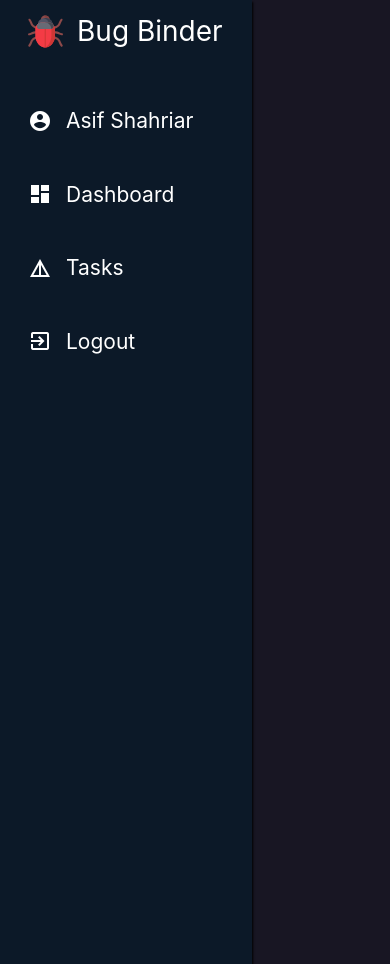
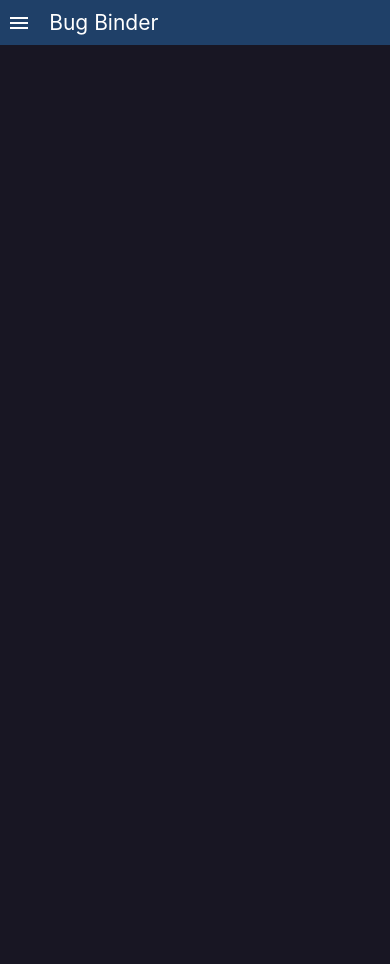
Before and after one commit to as-shahriar/bug-binder, a Django app: page /dashboard in a window 390 px wide. Run offline with Django 3.2, Linux system fonts and the light colour scheme.

Commit message:
Added Mobile Nav

```diff
--- a/bugbinder/Templates/base.html
+++ b/bugbinder/Templates/base.html
@@ -2,6 +2,7 @@
 <!DOCTYPE html>
 <html>
   <head>
+    <meta name="theme-color" content="#0c1928" />
     <!--Import Google Icon Font-->
     <link
       rel="shortcut icon"
@@ -28,22 +29,19 @@
   </head>
 
   <body>
-    <ul class="sidenav cyan darken-4" id="mobile-links">
-      <li>
-        <a href="#" class="brand-logo white-text"><span>Bug Binder</span></a>
-      </li>
-      <li>
-        <a href="#" class="white-text">
-          <span>Login</span
-          ><i class="material-icons left white-text">account_box</i>
-        </a>
-      </li>
-      <li>
-        <a href="#" class="white-text"
-          ><i class="material-icons left white-text">local_hospital</i
-          ><span>Sign up</span></a
-        >
-      </li>
+    <ul class="menu sidenav" id="mobile-links">
+      <a href="#"
+        ><li><i class="material-icons">account_circle</i>Asif Shahriar</li></a
+      >
+      <a href="#"
+        ><li><i class="material-icons">dashboard</i>Dashboard</li></a
+      >
+      <a href="#"
+        ><li><i class="material-icons">details</i>Tasks</li></a
+      >
+      <a href="#"
+        ><li><i class="material-icons">exit_to_app</i>Logout</li></a
+      >
     </ul>
 
     <div class="main">
@@ -69,7 +67,18 @@
           >
         </ul>
       </div>
-      <div class="right">{%block body%}{%endblock%}</div>
+      <div class="right">
+        <div class="top-mobile">
+          <a
+            class="sidenav-trigger menu-mobile"
+            href="#"
+            data-target="mobile-links"
+            ><i class="material-icons white-text">menu</i></a
+          >
+          <h1>Bug Binder</h1>
+        </div>
+        <div class="content">{%block body%}{%endblock%}</div>
+      </div>
     </div>
 
     <script src="https://cdnjs.cloudflare.com/ajax/libs/materialize/1.0.0/js/materialize.min.js"></script>
--- a/bugbinder/static/css/base.css
+++ b/bugbinder/static/css/base.css
@@ -1,5 +1,6 @@
 .main {
   display: flex;
+  justify-content: center;
 }
 body {
   background-color: var(--color-black);
@@ -12,7 +13,6 @@ body {
 }
 
 .top-box {
-  width: 100%;
   display: flex;
   align-items: center;
   margin-left: 2rem;
@@ -38,7 +38,7 @@ body {
   color: white;
   font-size: 1.5rem;
   align-items: center;
-  padding: 1rem 0;
+  padding: 0.6rem 0;
   margin: 1rem 0;
   cursor: pointer;
   transition: all 0.2s ease-out;
@@ -53,5 +53,44 @@ body {
 }
 
 .right {
-  min-height: 100vh;
+  width: calc(100% - 18rem);
 }
+
+.top-mobile {
+  display: none;
+  background-color: var(--color-blue-dark);
+}
+.top-mobile > h1 {
+  font-size: 1.5rem !important;
+  color: white !important;
+  margin: 0;
+  padding: 0.8rem;
+}
+.sidenav {
+  background-color: var(--color-dark-blue);
+  width: 17rem;
+}
+
+.sidenav li {
+  padding: 0;
+  margin: 0;
+}
+
+@media (max-width: 550px) {
+  .left {
+    display: none;
+  }
+  .right {
+    width: 100%;
+  }
+  .menu-mobile {
+    height: 100%;
+    display: flex;
+    align-items: center;
+    padding: 0.2rem 0.5rem;
+  }
+  .top-mobile {
+    display: flex;
+    align-items: center;
+  }
+}
```
